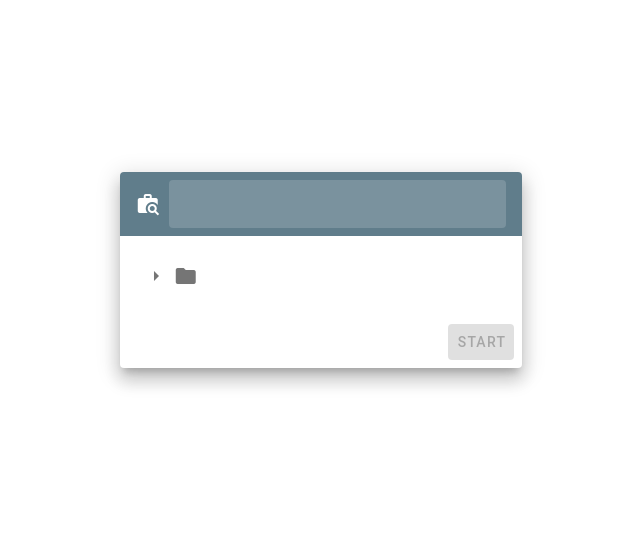
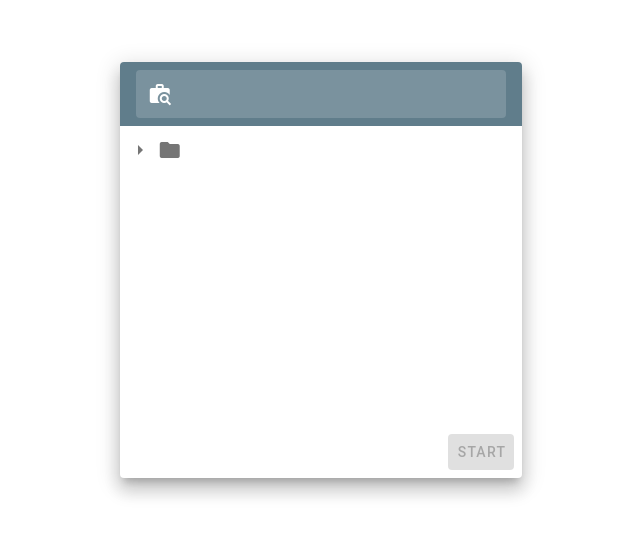
Before and after one commit to hotaru84/electron_sample, a Vue app: page / in a window 1280 px wide. Shown: the part 130-666 px from the top of the page, without its empty margins (319-959 px from the left). Built offline with nearby package versions, Linux system fonts and the light colour scheme.

Commit message:
scrollable

```diff
--- a/src/views/FileDownloader.vue
+++ b/src/views/FileDownloader.vue
@@ -22,18 +22,16 @@
               v-model="search"
               flat
               hide-details
-              prepend-icon="mdi-briefcase-search"
+              prepend-inner-icon="mdi-briefcase-search"
               single-line
               solo-inverted
             ></v-text-field>
           </v-toolbar>
-          <v-card-text>
-            <v-form>
+            <v-sheet height="300px" class="overflow-y-auto">
             <file-browser :search="search"/>
             <!-- <setup :enable="!start" />
             <server :enable="start" v-show="start"/> -->
-            </v-form>
-          </v-card-text>
+            </v-sheet>
           <v-card-actions>
             <v-spacer></v-spacer>
             <v-btn color="primary" @click="start = !start" :disabled="isSettingNotValid">
```
